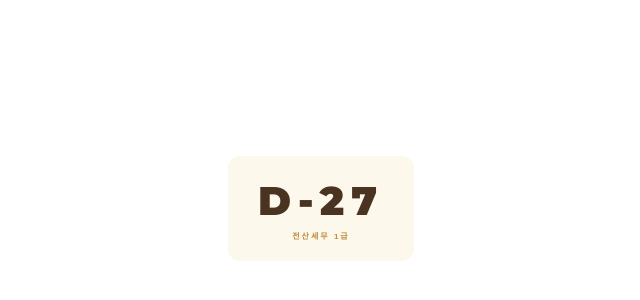
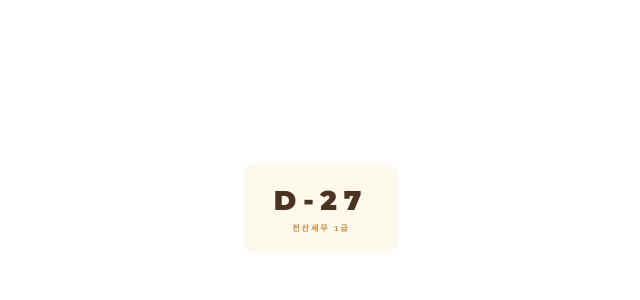
Before and after one commit to abhyle670/D-day-timer-2-, a plain HTML site: page index.html in a window 1280 px wide. Shown: the part 192-492 px from the top of the page, without its empty margins (319-959 px from the left). Drawn offline with Linux system fonts and the light colour scheme.

Commit message:
Update index.html

```diff
--- a/index.html
+++ b/index.html
@@ -34,7 +34,7 @@
             /* 숫자 폰트 색상 */
             color: #4A3320;
             /* 숫자 크기 */
-            font-size: 2.5em;
+            font-size: 1.7em;
             font-weight: 900;
             margin-bottom: 5px;
 
```
